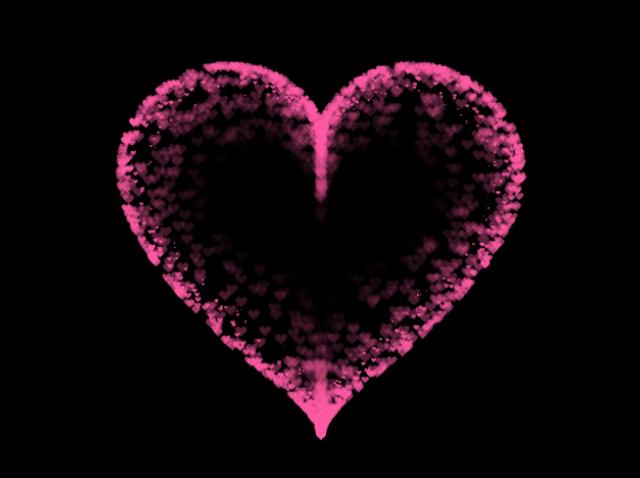
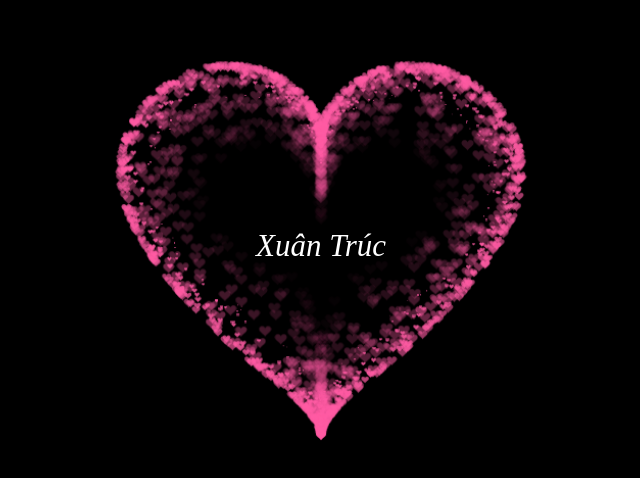
Before and after one commit to nmhoang0511/web, a plain HTML site: page index.html in a window 1280 px wide. Shown: the part 152-630 px from the top of the page, without its empty margins (319-959 px from the left). Drawn offline with Linux system fonts and the light colour scheme.

Commit message:
Update index.html

```diff
--- a/index.html
+++ b/index.html
@@ -320,5 +320,17 @@ var ParticlePool = (function() {
   }, 10);
 })(document.getElementById('pinkboard'));
   </script>
+  <div class="center-text",
+  style="background-color:rgb(0, 0, 0);
+        width: 100%;
+        color: rgb(255, 255, 255);
+        height:100%;
+        font-size: 31px;
+        font-style: italic;
+        display: flex;
+        align-items: center;
+        justify-content: center;
+        margin-bottom: 5px;
+        text-align: center;">Xuân Trúc</div>
  </BODY>
 </HTML>
```
